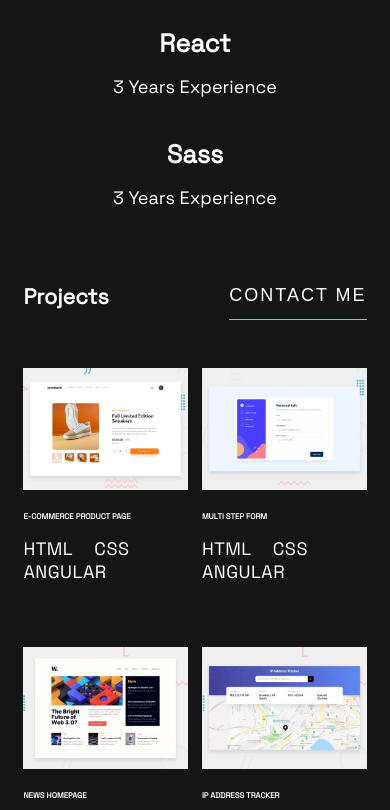
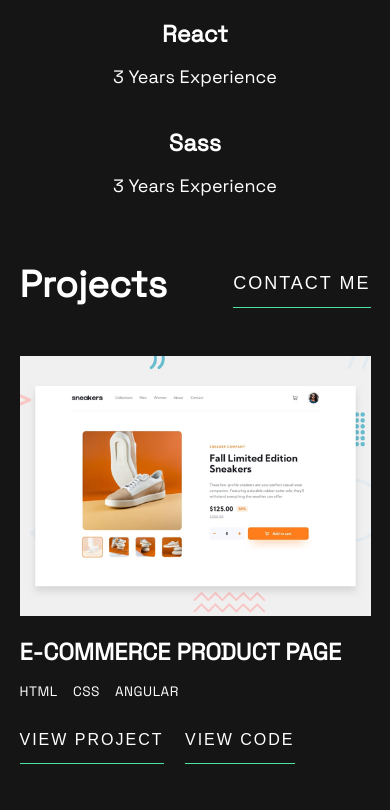
Before and after one commit to cristian-glab/my-portfolio-react, a React (Create React App) app: page / in a window 390 px wide. Shown: the part 820-1630 px from the top of the page. Built offline with nearby package versions, Linux system fonts and the light colour scheme.

Commit message:
Adjust tablet size in projects and contact sections

```diff
--- a/src/components/contact/Contact.scss
+++ b/src/components/contact/Contact.scss
@@ -100,3 +100,48 @@
 		}
 	}
 }
+
+@media screen and (max-width: 1080px) {
+	.contact {
+		.description {
+			text-align: center;
+			width: 100%;
+			padding: 0 12vw;
+			min-height: auto;
+			margin-bottom: 3rem;
+			h1 {
+				font-size: 8vw;
+				margin-bottom: 1.5rem;
+			}
+			p {
+				margin: 0;
+			}
+		}
+		.form {
+			width: 100%;
+			padding: 0 12vw;
+			margin-bottom: 3rem;
+			form {
+				margin: 0;
+			}
+
+		}
+		.footer {
+			padding: 1rem 0;
+		}
+	}
+}
+
+@media screen and (max-width: 680px) {
+	.contact {
+		.description {
+			padding: 0;
+			h1 {
+				font-size: 10vw;
+			}
+		}
+		.form {
+			padding: 0;
+		}
+	}
+}
--- a/src/components/projects/Projects.scss
+++ b/src/components/projects/Projects.scss
@@ -33,7 +33,7 @@
 		.element {
 			width: 48%;
 			margin-bottom: 4rem;
-			.image  {
+			.image {
 				width: 100%;
 				position: relative;
 				.buttons {
@@ -91,12 +91,104 @@
 				text-transform: uppercase;
 			}
 			p {
-				font-size: 18px;
+				font-size: 1.5vw;
 				letter-spacing: .5px;
 				span:not(:last-child) {
 					margin-right: 1rem;
 				}
 			}
+			.mobile-buttons {
+				display: none;
+				margin-top: 1rem;
+				button {
+					font-size: 1.8vw;
+					height: 3rem;
+					padding: .5rem 0;
+					letter-spacing: 2px;
+					text-transform: uppercase;
+					border: none;
+					background-color: transparent;
+					color: var(--dt-text);
+					border-bottom: 1px solid var(--dt-decoration);
+					transition: all .3s;
+					cursor: pointer;
+					&:hover {
+						color: var(--dt-decoration);
+					}
+					&:not(:last-child) {
+						margin-right: 3.5vw;
+					}
+				}
+			}
 		}
 	}
 }
+
+@media screen and (max-width: 1080px) {
+	.projects {
+		padding: 0 5vw;
+		.title {
+			h1 {
+				font-size: 7.5vw;
+			}
+		}
+		.list {
+			.element {
+				.image {
+					.buttons {
+						display: none;
+					}
+				}
+				h2 {
+					font-size: 3.2vw;
+				}
+				p {
+					font-size: 2vw;
+					span:not(:last-child) {
+						margin-right: .7rem;
+					}
+				}
+				.mobile-buttons {
+					display: flex;
+				}
+			}
+		}
+	}
+}
+
+@media screen and (max-width: 680px) {
+	.projects {
+		.title {
+			h1 {
+				font-size: 9.5vw;
+			}
+		}
+		.list {
+			padding: 3rem 0 1.5rem 0;
+			.element {
+				margin-bottom: 3rem;
+				width: 100%;
+				h2 {
+					font-size: 6vw;
+				}
+				p {
+					font-size: 3.5vw;
+					span:not(:last-child) {
+						margin-right: .7rem;
+					}
+				}
+				.mobile-buttons {
+					display: flex;
+					button {
+						font-size: 16px;
+						height: 3rem;
+						padding: .5rem 0;
+						&:not(:last-child) {
+							margin-right: 5.5vw;
+						}
+					}
+				}
+			}
+		}
+	}
+}
--- a/src/components/projects/Projects.tsx
+++ b/src/components/projects/Projects.tsx
@@ -38,6 +38,14 @@ export default class Projects extends Component {
           <p>
             <span>HTML</span> <span>CSS</span> <span>ANGULAR</span>
           </p>
+          <div className="mobile-buttons">
+            <button>
+              View Project
+            </button>
+            <button>
+              View Code
+            </button>
+          </div>
         </div>
         <div className="element">
           <div className="image">
@@ -59,6 +67,14 @@ export default class Projects extends Component {
           <p>
             <span>HTML</span> <span>CSS</span> <span>ANGULAR</span>
           </p>
+          <div className="mobile-buttons">
+            <button>
+              View Project
+            </button>
+            <button>
+              View Code
+            </button>
+          </div>
         </div>
         <div className="element">
           <div className="image">
@@ -80,6 +96,14 @@ export default class Projects extends Component {
           <p>
             <span>HTML</span> <span>CSS</span> <span>VUE</span>
           </p>
+          <div className="mobile-buttons">
+            <button>
+              View Project
+            </button>
+            <button>
+              View Code
+            </button>
+          </div>
         </div>
         <div className="element">
           <div className="image">
@@ -101,6 +125,14 @@ export default class Projects extends Component {
           <p>
             <span>HTML</span> <span>CSS</span> <span>REACT</span>
           </p>
+          <div className="mobile-buttons">
+            <button>
+              View Project
+            </button>
+            <button>
+              View Code
+            </button>
+          </div>
         </div>
         <div className="element">
           <div className="image">
@@ -122,6 +154,14 @@ export default class Projects extends Component {
           <p>
             <span>HTML</span> <span>CSS</span> <span>ANGULAR</span>
           </p>
+          <div className="mobile-buttons">
+            <button>
+              View Project
+            </button>
+            <button>
+              View Code
+            </button>
+          </div>
         </div>
         <div className="element">
           <div className="image">
@@ -143,6 +183,14 @@ export default class Projects extends Component {
           <p>
             <span>HTML</span> <span>CSS</span> <span>REACT</span>
           </p>
+          <div className="mobile-buttons">
+            <button>
+              View Project
+            </button>
+            <button>
+              View Code
+            </button>
+          </div>
         </div>
       </div>
 		</section>
--- a/src/components/technologies/Technologies.scss
+++ b/src/components/technologies/Technologies.scss
@@ -36,7 +36,7 @@
 			width: 100%;
 			h1 {
 				text-align: center;
-				font-size: 6.5vw;
+				font-size: 6vw;
 			}
 			p {
 				text-align: center;
```
